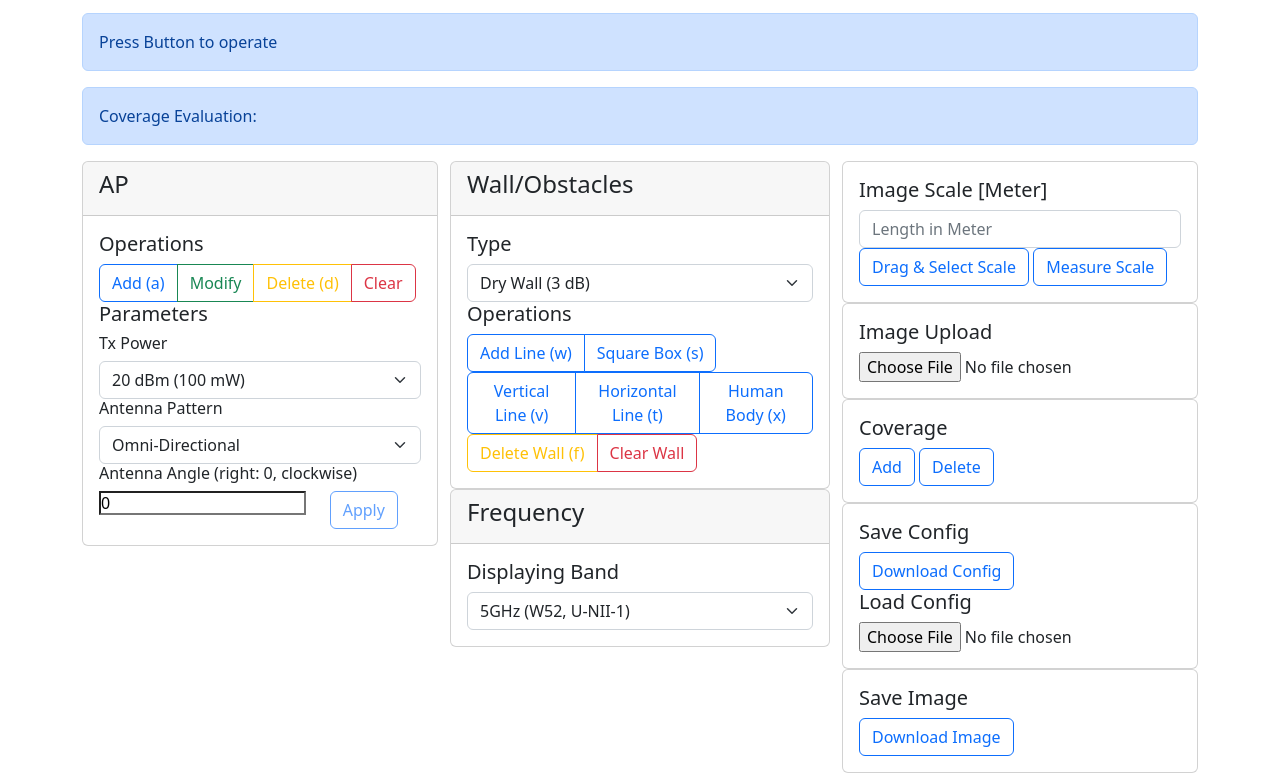
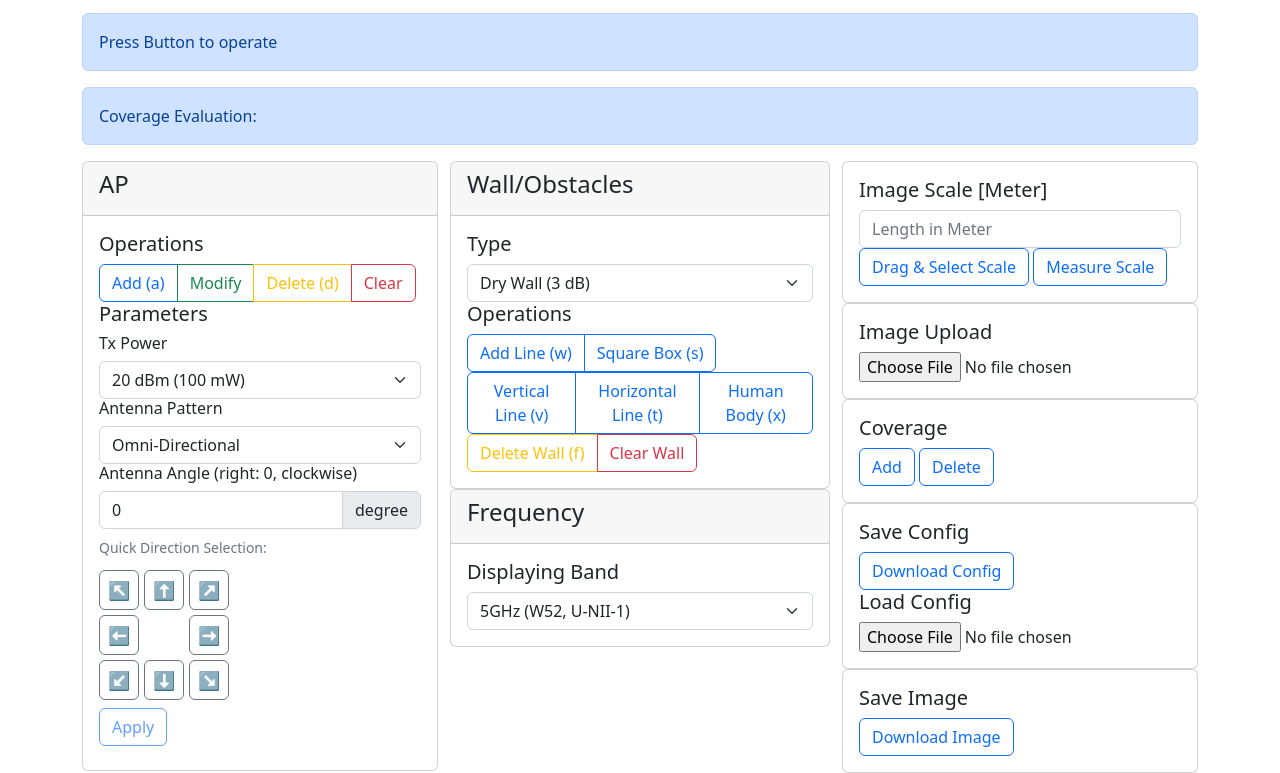
Before and after one commit to enukane/nk-wlan-planner, a plain HTML site: page index.html in a window 1280 px wide. Shown: the part 1051-1824 px from the top of the page. Drawn offline with nearby package versions, Linux system fonts and the light colour scheme.

Commit message:
add Quick direction selection
Signed-off-by: enukane <enukane@glenda9.org>

```diff
--- a/index.html
+++ b/index.html
@@ -10,11 +10,32 @@
 
 <body>
     <style type="text/css" media="screen">
+        .direction-grid {
+            display: grid;
+            grid-template-columns: repeat(3, 40px);
+            grid-template-rows: repeat(3, 40px);
+            gap: 5px;
+            margin: 0 auto;
+        }
+
+        .direction-grid .btn {
+            padding: 6px;
+            font-size: 18px;
+            line-height: 1;
+            height: 40px;
+            width: 40px;
+        }
+
+        .empty-cell {
+            width: 40px;
+            height: 40px;
+        }
     </style>
 
     <div class="container">
         <h1>Map</h1>
-        <p><a href="https://github.com/enukane/nk-wlan-planner">View the project on GitHub</a>  <a href="./antenna-pattern.html">Antenna Pattern Converter</a></p>
+        <p><a href="https://github.com/enukane/nk-wlan-planner">View the project on GitHub</a> <a
+                href="./antenna-pattern.html">Antenna Pattern Converter</a></p>
         <canvas id="canvas-map" width="1280" height="800"></canvas>
         <div class="row">
             <label>Power [dBm]</label>
@@ -57,9 +78,12 @@
                         <div class="card-body">
                             <h5 class="card-title">Operations</h5>
                             <div class="btn-group">
-                                <button id="button-add-ap" type="button" class="btn btn-outline-primary toggle">Add (a)</button>
-                                <button id="button-modify-ap" type="button" class="btn btn-outline-success">Modify</button>
-                                <button id="button-del-ap" type="button" class="btn btn-outline-warning">Delete (d)</button>
+                                <button id="button-add-ap" type="button" class="btn btn-outline-primary toggle">Add
+                                    (a)</button>
+                                <button id="button-modify-ap" type="button"
+                                    class="btn btn-outline-success">Modify</button>
+                                <button id="button-del-ap" type="button" class="btn btn-outline-warning">Delete
+                                    (d)</button>
                                 <button id="button-clear-ap" type="button" class="btn btn-outline-danger">Clear</button>
                             </div>
                             <h5 class="card-title">Parameters</h5>
@@ -80,11 +104,56 @@
                             </select>
                             <h6 class="card-title">Antenna Angle (right: 0, clockwise)</h6>
                             <div class="row">
-                                <div class="col-md-8">
-                                    <input type="number" class="form-range" value="0" min="-180" max="180" id="ap-param-antenna-angle">
+                                <div class="row-md-4 mb-2">
+                                    <div class="input-group">
+                                        <input type="number" class="form-control" value="0" min="-180" max="180"
+                                            id="ap-param-antenna-angle">
+                                        <span class="input-group-text">degree</span>
+                                    </div>
                                 </div>
-                                <div class="col-md-4">
-                                    <button id="button-apply-ap-param" type="button" class="btn btn-outline-primary" disabled>Apply</button>
+                                <div class="row-md-4 mb-2">
+                                    <p class="text-muted small mb-1">Quick Direction Selection:</p>
+                                </div>
+                                <div class="row-md-4 mb-2">
+                                        <div class="direction-grid">
+                                            <button type="button" class="btn btn-outline-secondary direction-btn"
+                                                data-angle="135">
+                                                <span>↖️</span>
+                                            </button>
+                                            <button type="button" class="btn btn-outline-secondary direction-btn"
+                                                data-angle="90">
+                                                <span>⬆️</span>
+                                            </button>
+                                            <button type="button" class="btn btn-outline-secondary direction-btn"
+                                                data-angle="45">
+                                                <span>↗️</span>
+                                            </button>
+                                            <button type="button" class="btn btn-outline-secondary direction-btn"
+                                                data-angle="180">
+                                                <span>⬅️</span>
+                                            </button>
+                                            <div class="empty-cell"></div>
+                                            <button type="button" class="btn btn-outline-secondary direction-btn"
+                                                data-angle="0">
+                                                <span>➡️</span>
+                                            </button>
+                                            <button type="button" class="btn btn-outline-secondary direction-btn"
+                                                data-angle="-135">
+                                                <span>↙️</span>
+                                            </button>
+                                            <button type="button" class="btn btn-outline-secondary direction-btn"
+                                                data-angle="-90">
+                                                <span>⬇️</span>
+                                            </button>
+                                            <button type="button" class="btn btn-outline-secondary direction-btn"
+                                                data-angle="-45">
+                                                <span>↘️</span>
+                                            </button>
+                                            </div>
+                                </div>
+                                <div class="row-md-4 mb-2">
+                                    <button id="button-apply-ap-param" type="button" class="btn btn-outline-primary"
+                                        disabled>Apply</button>
                                 </div>
                             </div>
                         </div>
@@ -112,17 +181,24 @@
                             <h5 class="card-title">Operations</h5>
                             <div class="card-text">
                                 <div class="btn-group">
-                                    <button id="button-add-wall" type="button" class="btn btn-outline-primary">Add Line (w)</button>
-                                    <Button id="button-add-square" type="button" class="btn btn-outline-primary">Square Box (s)</Button>
+                                    <button id="button-add-wall" type="button" class="btn btn-outline-primary">Add
+                                        Line (w)</button>
+                                    <Button id="button-add-square" type="button" class="btn btn-outline-primary">Square
+                                        Box (s)</Button>
                                 </div>
                                 <div class="btn-group">
-                                    <Button id="button-add-v-wall" type="button" class="btn btn-outline-primary">Vertical Line (v)</Button>
-                                    <Button id="button-add-h-wall" type="button" class="btn btn-outline-primary">Horizontal Line (t)</Button>
-                                    <button id="button-add-human" type="button" class="btn btn-outline-primary">Human Body (x)</button>
+                                    <Button id="button-add-v-wall" type="button"
+                                        class="btn btn-outline-primary">Vertical Line (v)</Button>
+                                    <Button id="button-add-h-wall" type="button"
+                                        class="btn btn-outline-primary">Horizontal Line (t)</Button>
+                                    <button id="button-add-human" type="button" class="btn btn-outline-primary">Human
+                                        Body (x)</button>
                                 </div>
                                 <div class="btn-group">
-                                    <button id="button-del-wall" type="button" class="btn btn-outline-warning">Delete Wall (f)</button>
-                                    <button id="button-clear-wall" type="button" class="btn btn-outline-danger">Clear Wall</button>
+                                    <button id="button-del-wall" type="button" class="btn btn-outline-warning">Delete
+                                        Wall (f)</button>
+                                    <button id="button-clear-wall" type="button" class="btn btn-outline-danger">Clear
+                                        Wall</button>
                                 </div>
                             </div>
                         </div>
@@ -155,8 +231,10 @@
                         <div class="card-body">
                             <h5 class="card-title">Image Scale [Meter]</h5>
                             <input id="text-scale-meter" class="form-control" type="text" placeholder="Length in Meter">
-                            <button id="button-select-scale" type="button" class="btn btn-outline-primary">Drag & Select Scale</button>
-                            <button id="button-measure-scale" type="button" class="btn btn-outline-primary">Measure Scale</button>
+                            <button id="button-select-scale" type="button" class="btn btn-outline-primary">Drag &
+                                Select Scale</button>
+                            <button id="button-measure-scale" type="button" class="btn btn-outline-primary">Measure
+                                Scale</button>
                         </div>
                     </div>
                     <div class="card">
@@ -169,13 +247,15 @@
                         <div class="card-body">
                             <h5 class="card-title">Coverage</h5>
                             <button id="button-add-coverage" type="button" class="btn btn-outline-primary">Add</button>
-                            <button id="button-del-coverage" type="button" class="btn btn-outline-primary">Delete</button>
+                            <button id="button-del-coverage" type="button"
+                                class="btn btn-outline-primary">Delete</button>
                         </div>
                     </div>
                     <div class="card">
                         <div class="card-body">
                             <h5 class="card-title">Save Config</h5>
-                            <button id="button-download" type="button" class="btn btn-outline-primary">Download Config</button>
+                            <button id="button-download" type="button" class="btn btn-outline-primary">Download
+                                Config</button>
                             <h5 class="card-title">Load Config</h5>
                             <input type="file" name="file" id="button-config-upload">
                         </div>
@@ -183,7 +263,8 @@
                     <div class="card">
                         <div class="card-body">
                             <h5 class="card-title">Save Image</h5>
-                            <button id="button-image-download" type="button" class="btn btn-outline-primary">Download Image</button>
+                            <button id="button-image-download" type="button" class="btn btn-outline-primary">Download
+                                Image</button>
                         </div>
                     </div>
                 </div>
```
Also changed, not shown: main.js (+22 -1 lines).
